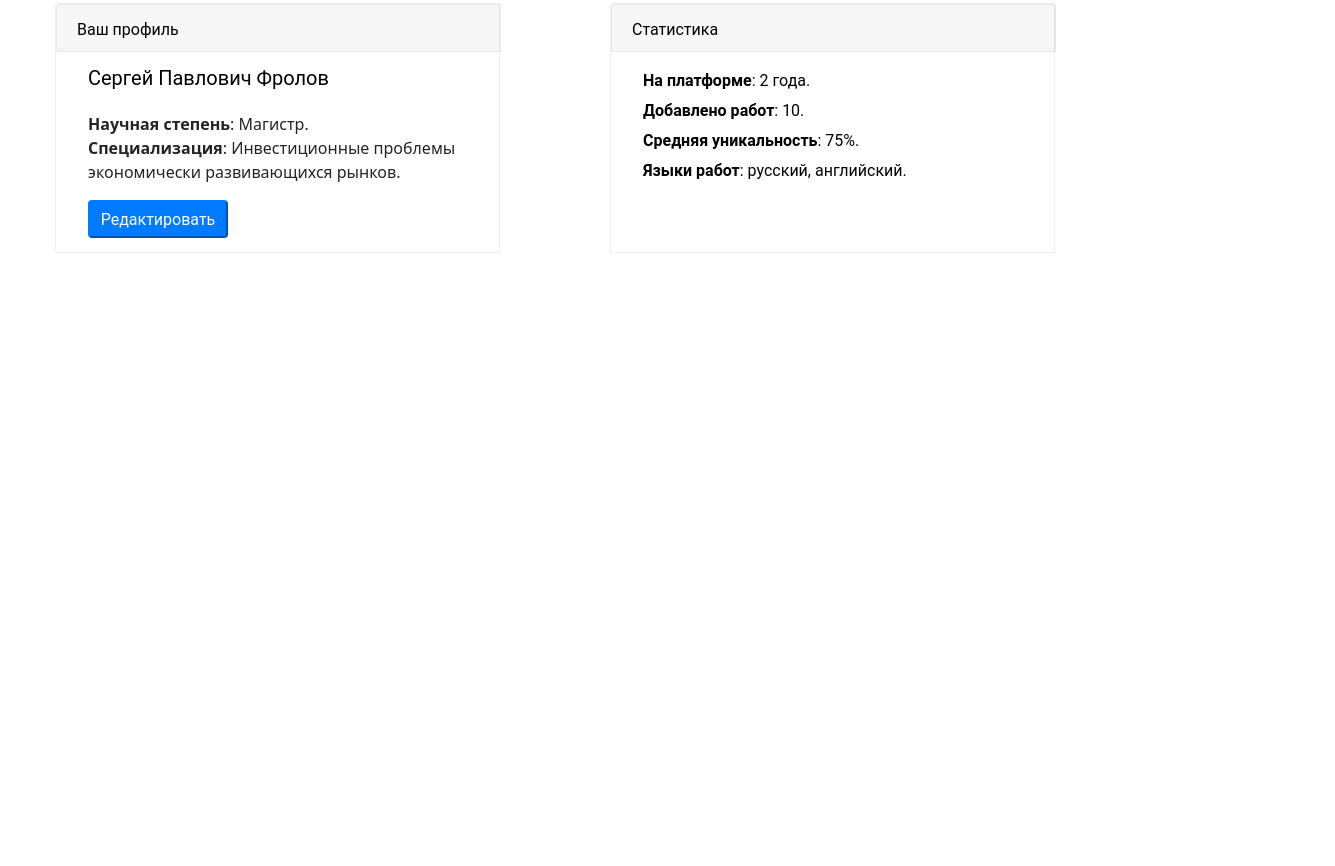
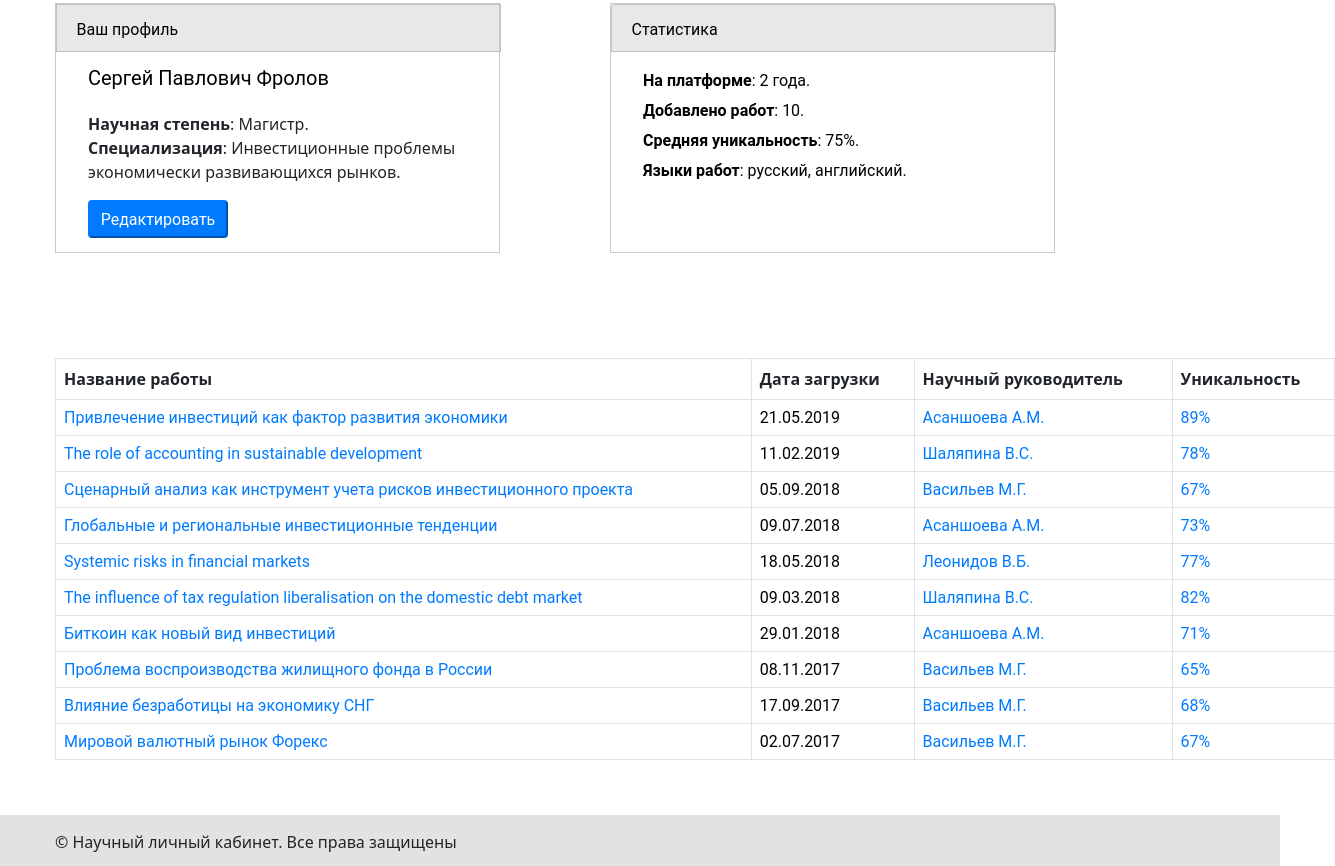
Before and after one commit to ksaxit/boostrap, a plain HTML site: page index.html in a window 1280 px wide. Shown: the part 445-1311 px from the top of the page, 1335 px wide, since content can reach past the window. Before the commit the page ends 800 px from the top, so only its background shows below. Drawn offline with nearby package versions, Linux system fonts and the light colour scheme.

Commit message:
Создал таблицу, и блок окончания сайта убрал скролл по сторонам modified: index.html

```diff
--- a/index.html
+++ b/index.html
@@ -6,22 +6,40 @@
   <title>Document</title>
   <script src="https://cdn.jsdelivr.net/npm/bootstrap@5.2.3/dist/js/bootstrap.min.js" integrity="sha384-cuYeSxntonz0PPNlHhBs68uyIAVpIIOZZ5JqeqvYYIcEL727kskC66kF92t6Xl2V" crossorigin="anonymous"></script>
   <link rel="stylesheet" href="https://cdn.jsdelivr.net/npm/bootstrap@5.2.3/dist/css/bootstrap.min.css" integrity="sha384-rbsA2VBKQhggwzxH7pPCaAqO46MgnOM80zW1RWuH61DGLwZJEdK2Kadq2F9CUG65" crossorigin="anonymous">
+  <style>
+    td {
+      color: #007BFF;
+      font-family: "Roboto";
+      font-size: 16px;
+      font-style: normal;
+      font-weight: 400;
+      line-height: normal;
+    }
+    .date {
+      color: #000000;
+      font-family: "Roboto";
+      font-size: 16px;
+      font-style: normal;
+      font-weight: 400;
+      line-height: normal;
+    }
+  </style>
 </head>
-<body>
-  <div style="background: #343A40; height:56px">
+<body style='overflow-x:hidden;'>
+  <div style="background: #343A40; height:56px; width:100%">
     <h3 style="float:left; padding: 7px 50px; color: white">НЛК</h3>
     <h5 style="float:left; padding: 12px; color: white">Портфолио</h5>
     <h5 style="float:left; padding: 12px; color: white">Рейтинг</h5>
     <h5 style="float:left; padding: 12px; color: white">Помощь</h5>
   </div>
-  <div style="height: 342px; flex-shrink: 0; background: #E9ECEF;">
+  <div style="height: 342px;background: #E9ECEF;">
     <h1 style="padding: 55px 55px 0px">Портфолио</h1>
       <p style="padding: 0px 529px 0px 55px">Это место, где собраны ваши научные публикации. Здесь вы можете добавлять свои научные работы, получать информацию об их уникальности и смотреть отзывы ваших научных руководителей.</p>
       <button type="submit" style="margin: 0px 55px; width: 201px;height: 48px;flex-shrink: 0; border-radius: 4px;background: #007BFF; color:aliceblue; border-color: #007BFF;">Добавить работу</button>
   </div>
   <div style="display:flex;">
-    <div class="container" style="width: 445px;height: 250px; margin: 50px 55px; border:1px solid rgba(83, 83, 81, 0.096);">
-      <div style="border:1px solid rgba(83, 83, 81, 0.096);border-radius: 4px 4px 0px 0px;background: rgba(0, 0, 0, 0.03);width: 445px;height: 48px;position:relative; left:-12px">
+    <div class="container" style="width: 445px;height: 250px; margin: 50px 55px; border:1px solid rgba(165, 164, 164, 0.582);">
+      <div style="border:1px solid rgba(165, 164, 164, 0.582);background: rgba(192, 192, 192, 0.363);width: 445px;height: 48px;position:relative; left:-12.5px">
         <p style="padding:15px 20px; color: #000;
         font-family: Roboto;
         font-size: 16px;
@@ -39,8 +57,8 @@
       <button type="submit" style="margin: 0px 20px; width: 140px;
       height: 38px;border-radius: 4px;background: #007BFF;color: #FFF;font-family: Roboto;font-size: 16px;font-style: normal;font-weight: 400;line-height: normal;border-color: #007BFF;">Редактировать</button>
     </div>
-    <div class="container" style="width: 445px;height: 250px; margin: 50px 55px; border:1px solid rgba(83, 83, 81, 0.096);">
-      <div style="border:1px solid rgba(83, 83, 81, 0.096);border-radius: 4px 4px 0px 0px;background: rgba(0, 0, 0, 0.03);width: 445px;height: 48px;position:relative; left:-12px">
+    <div class="container" style="width: 445px;height: 250px; margin: 50px 55px; border:1px solid rgba(165, 164, 164, 0.582);">
+      <div style="border:1px solid rgba(165, 164, 164, 0.582);border-radius: 4px 4px 0px 0px;background: rgba(192, 192, 192, 0.363);width: 445px;height: 48px;position:relative; left:-12.5px">
         <p style="padding:15px 20px; color: #000;
         font-family: Roboto;
         font-size: 16px;
@@ -55,5 +73,80 @@
       line-height: normal;Line-height:30px"><b>На платформе</b>: 2 года.<br> <b>Добавлено работ</b>: 10.<br> <b>Средняя уникальность</b>: 75%.<br> <b>Языки работ</b>: русский, английский.</p>
     </div>
   </div>
+  <table class="table table-bordered" style="margin:55px">
+    <tbody>
+      <tr>
+        <th>Название работы</th>
+        <th>Дата загрузки</th>
+        <th>Научный руководитель</th>
+        <th>Уникальность</th>
+      </tr>
+      <tr>
+        <td>Привлечение инвестиций как фактор развития экономики</td>
+        <td class="date">21.05.2019</td>
+        <td>Асаншоева А.М.</td>
+        <td>89%</td>
+      </tr>
+      <tr>
+        <td>The role of accounting in sustainable development</td>
+        <td class="date">11.02.2019</td>
+        <td>Шаляпина В.С.</td>
+        <td>78%</td>
+      </tr>
+      <tr>
+        <td>Сценарный анализ как инструмент учета рисков инвестиционного
+          проекта
+        </td>
+        <td class="date">05.09.2018</td>
+        <td>Васильев М.Г.</td>
+        <td>67%</td>
+      </tr>
+      <tr>
+        <td>Глобальные и региональные инвестиционные тенденции</td>
+        <td class="date">09.07.2018</td>
+        <td>Асаншоева А.М.</td>
+        <td>73%</td>
+      </tr>
+      <tr>
+        <td>Systemic risks in financial markets</td>
+        <td class="date">18.05.2018</td>
+        <td>Леонидов В.Б.</td>
+        <td>77%</td>
+      </tr>
+      <tr>
+        <td>The influence of tax regulation liberalisation on the domestic debt market</td>
+        <td class="date">09.03.2018</td>
+        <td>Шаляпина В.С.</td>
+        <td>82%</td>
+      </tr>
+      <tr>
+        <td>Биткоин как новый вид инвестиций</td>
+        <td class="date">29.01.2018</td>
+        <td>Асаншоева А.М.</td>
+        <td>71%</td>
+      </tr>
+      <tr>
+        <td>Проблема воспроизводства жилищного фонда в России</td>
+        <td class="date">08.11.2017</td>
+        <td>Васильев М.Г.</td>
+        <td>65%</td>
+      </tr>
+      <tr>
+        <td>Влияние безработицы на экономику СНГ</td>
+        <td class="date">17.09.2017</td>
+        <td>Васильев М.Г.</td>
+        <td>68%</td>
+      </tr>
+      <tr>
+        <td>Мировой валютный рынок Форекс</td>
+        <td class="date">02.07.2017</td>
+        <td>Васильев М.Г.</td>
+        <td>67%</td>
+      </tr>
+    </tbody>
+  </table>
+  <div style="width: 100%;height: 51px; background:#6361612f">
+    <p style="padding:0px 55px; position:relative; top:15px">© Научный личный кабинет. Все права защищены</p>
+  </div>
 </body>
 </html>
```
